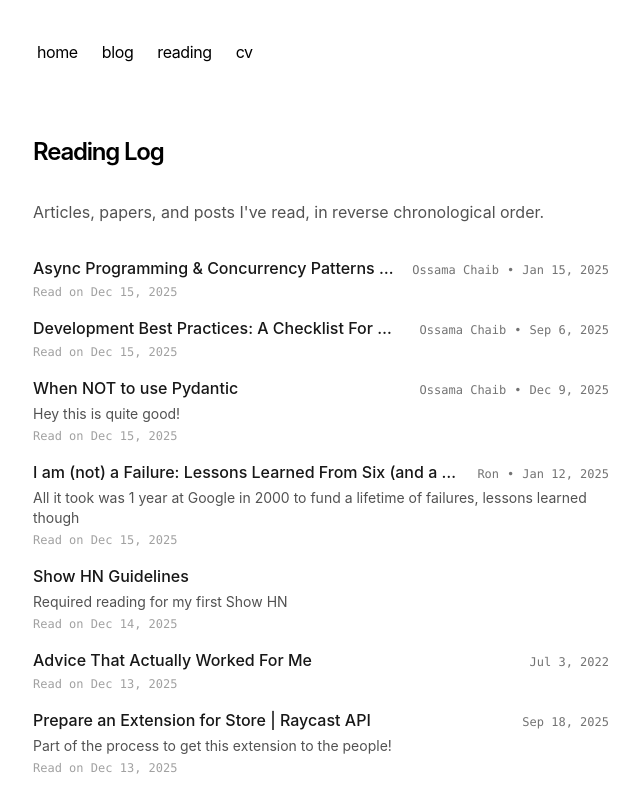
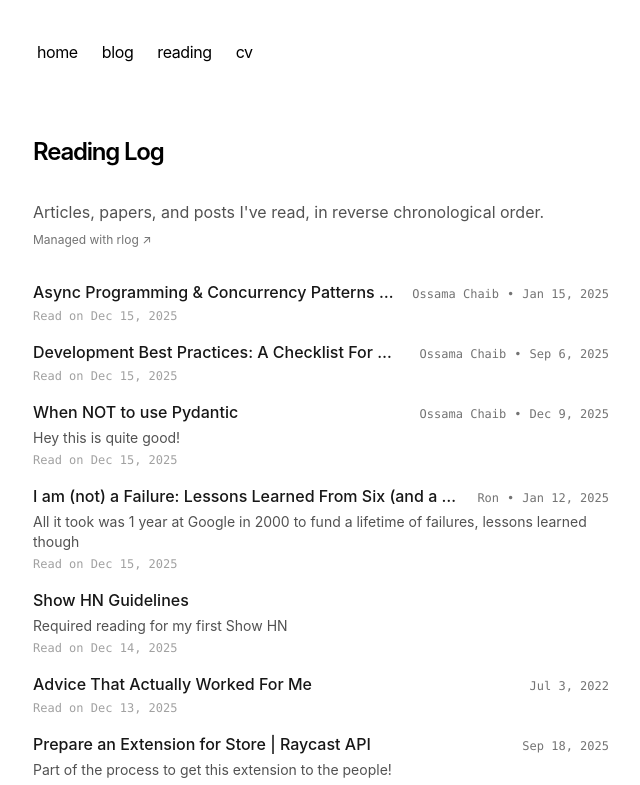
Before and after one commit to ossa-ma/ossa-ma.github.io, a Next.js app: page /reading in a window 1280 px wide. Shown: the top 785 px of the page, without its empty margins (319-959 px from the left). Built offline with nearby package versions, Linux system fonts and the light colour scheme.

Commit message:
Include link to rlog on my rlog

```diff
--- a/app/reading/page.tsx
+++ b/app/reading/page.tsx
@@ -30,9 +30,17 @@ export default function ReadingPage() {
     return (
         <section>
             <h1 className="font-semibold text-2xl mb-8 tracking-tighter">Reading Log</h1>
-            <p className="text-neutral-600 dark:text-neutral-400 mb-8">
+            <p className="text-neutral-600 dark:text-neutral-400 mb-2">
                 Articles, papers, and posts I've read, in reverse chronological order.
             </p>
+            <a
+                href="https://github.com/ossa-ma/rlog"
+                target="_blank"
+                rel="noopener noreferrer"
+                className="text-xs text-neutral-500 dark:text-neutral-400 hover:text-neutral-800 dark:hover:text-neutral-200 transition-colors mb-8 block"
+            >
+                Managed with rlog ↗
+            </a>
 
             <div className="space-y-4">
                 {readings.map((entry, index) => (
```
Also changed, not shown: public/robots.txt.
